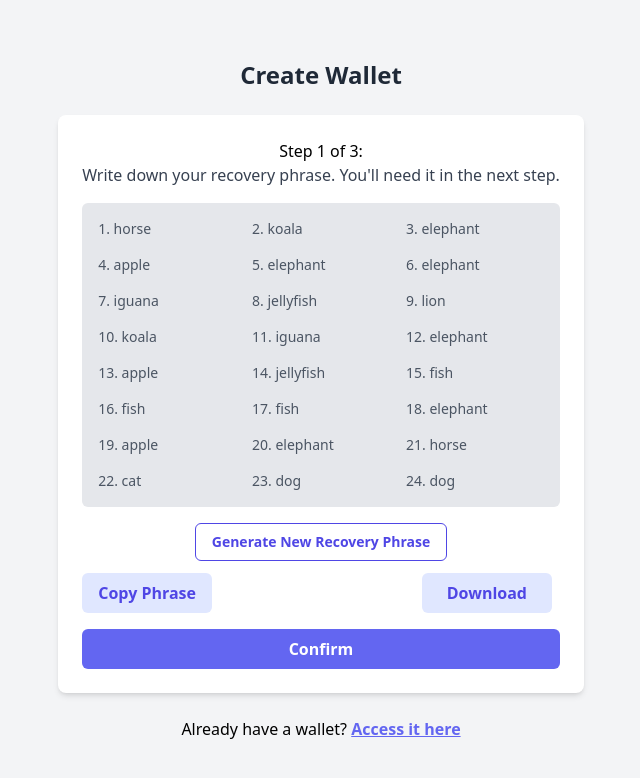
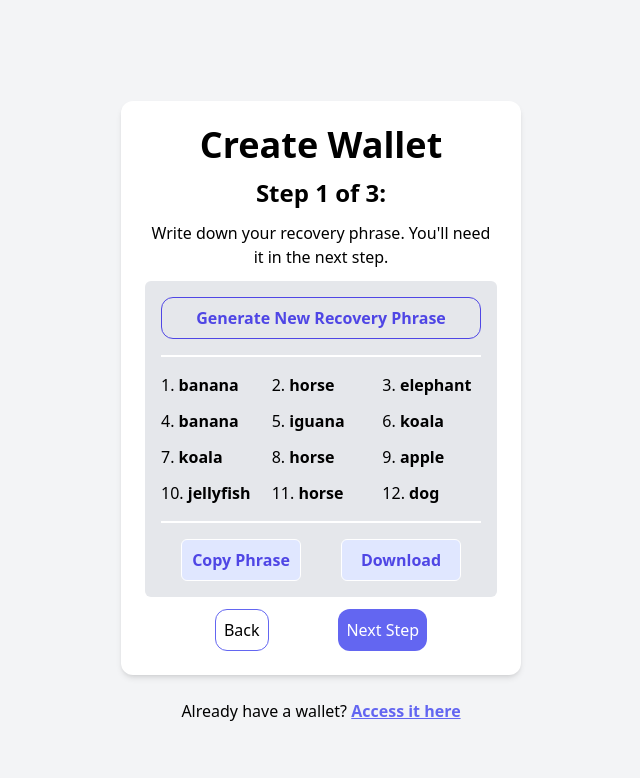
Before and after one commit to ElTioCrack/Wallet-Swap, a React (Vite) app: page /createwallet in a window 1280 px wide. Shown: the top 778 px of the page, without its empty margins (319-959 px from the left). Built offline with nearby package versions, Linux system fonts and the light colour scheme.

Commit message:
mejoras al CreateWalletPage.jsx

```diff
--- /dev/null
+++ b/src/components/inputs/PasswordInput.jsx
@@ -0,0 +1,67 @@
+import React, { useState, forwardRef, useImperativeHandle } from "react";
+
+const PasswordInput = forwardRef(
+  ({ label, placeholder, validateRegex = false }, ref) => {
+    const [password, setPassword] = useState("");
+    const [showPassword, setShowPassword] = useState(false);
+    const [isValid, setIsValid] = useState(true);
+
+    const togglePasswordVisibility = () => {
+      setShowPassword(!showPassword);
+    };
+
+    const handleChange = (e) => {
+      const value = e.target.value;
+      setPassword(value);
+
+      if (validateRegex) {
+        const regex =
+          /^(?=.*[A-Z])(?=.*[a-z])(?=.*\d)(?=.*[!@#$%^&*()-_=+{};:,<.>?]).{10,255}$/;
+        setIsValid(regex.test(value));
+      }
+    };
+
+    useImperativeHandle(ref, () => ({
+      getValue: () => password,
+    }));
+
+    return (
+      <div className="mb-4">
+        <label
+          htmlFor="password"
+          className="block text-gray-700 font-bold mb-2"
+        >
+          {label}
+        </label>
+        <div className="relative">
+          <input
+            type={showPassword ? "text" : "password"}
+            id="password"
+            className={`w-full rounded-md p-2 pr-7 border ${
+              !isValid ? "border-red-500" : "border-gray-400"
+            } focus:outline-none focus:border-indigo-500`}
+            placeholder={placeholder}
+            value={password}
+            onChange={handleChange}
+          />
+          <button
+            type="button"
+            className="absolute top-1/2 transform -translate-y-1/2 right-0 p-1 rounded focus:outline-none"
+            onClick={togglePasswordVisibility}
+          >
+            {showPassword ? "🙉" : "🙈"}
+          </button>
+        </div>
+        {!isValid && (
+          <p className="text-red-500 text-sm mt-1">
+            Password should contain at least one uppercase letter, one lowercase
+            letter, one number, one special character, and be between 10 and 255
+            characters long.
+          </p>
+        )}
+      </div>
+    );
+  }
+);
+
+export default PasswordInput;
--- a/src/pages/authentication/CreateWalletPage.jsx
+++ b/src/pages/authentication/CreateWalletPage.jsx
@@ -1,11 +1,15 @@
-import { useState, useEffect } from "react";
+import { useState, useEffect, useRef } from "react";
 import { Link } from "react-router-dom";
 
+import PasswordInput from "../../components/inputs/PasswordInput";
+
 function CreateWalletPage() {
-  const totalWords = 24;
+  const totalWords = 12;
   const [recoveryPhrase, setRecoveryPhrase] = useState([]);
   const [copied, setCopied] = useState(false);
   const [step, setStep] = useState(1);
+  const passwordRef = useRef(null);
+  const confirmPasswordRef = useRef(null);
 
   useEffect(() => {
     generateRecoveryPhrase();
@@ -47,6 +51,18 @@ function CreateWalletPage() {
       .catch((error) => console.error("Error copying to clipboard:", error));
   };
 
+  const pasteToClipboard = () => {
+    navigator.clipboard.readText().then((text) => {
+      const words = text.split(" ");
+      const inputs = document.querySelectorAll('input[type="text"]');
+      inputs.forEach((input, index) => {
+        if (words[index]) {
+          input.value = words[index];
+        }
+      });
+    });
+  };
+
   const downloadRecoveryPhrase = () => {
     const phraseToDownload = recoveryPhrase.join(" ");
     const element = document.createElement("a");
@@ -57,63 +73,236 @@ function CreateWalletPage() {
     element.click();
   };
 
-  const handleConfirm = () => {
-    alert("Recovery phrase confirmed:", recoveryPhrase);
-    console.log("Recovery phrase confirmed:", recoveryPhrase);
+  const uploadRecoveryPhrase = (event) => {
+    const file = event.target.files[0];
+    const reader = new FileReader();
+    reader.onload = (e) => {
+      const text = e.target.result;
+      const words = text.split(" ");
+      const inputs = document.querySelectorAll('input[type="text"]');
+      inputs.forEach((input, index) => {
+        if (words[index]) {
+          input.value = words[index];
+        }
+      });
+    };
+    reader.readAsText(file);
+  };
+
+  const handlePrevious = () => {
+    setStep(step - 1);
+  };
+
+  const handleNext = () => {
+    setCopied(false);
+    setStep(step + 1);
+  };
+
+  const compareInputs = () => {
+    const inputs = document.querySelectorAll('input[type="text"]');
+    const userWords = Array.from(inputs).map((input) => input.value);
+
+    const match = userWords.every(
+      (word, index) => word === recoveryPhrase[index]
+    );
+
+    if (match) {
+      setStep(step + 1);
+    } else {
+      alert("Las palabras no coinciden con la frase de recuperación.");
+    }
+  };
+
+  const compareValues = () => {
+    const passwordValue = passwordRef.current.getValue();
+    const confirmPasswordValue = confirmPasswordRef.current.getValue();
+
+    if (passwordValue === confirmPasswordValue) {
+      alert("Passwords match!");
+    } else {
+      alert("Passwords do not match!");
+    }
   };
 
   return (
-    <div className="flex flex-col items-center justify-center min-h-screen bg-gray-100">
-      <h1 className="text-2xl font-bold text-gray-800 mb-6 select-none">Create Wallet</h1>
-      <div className="bg-white p-6 rounded-lg shadow-md mb-6">
-        <h2 className="text-center select-none">Step {step} of 3:</h2>
-        <div>
-          <p className="text-gray-700 mb-4 select-none">
+    <main className="min-h-screen flex flex-col justify-center items-center bg-gray-100">
+      <div
+        className=" my-6 p-6 rounded-xl shadow-md bg-white"
+        style={{ width: "400px" }}
+      >
+        <h1 className="text-center rounded-xl text-4xl font-bold select-none">
+          Create Wallet
+        </h1>
+        <h2 className="my-3 text-center text-2xl font-bold select-none">
+          Step {step} of 3:
+        </h2>
+
+        {/* Start div cambiante */}
+        {step === 1 && (
+          <>
+            <p className="text-center select-none">
               Write down your recovery phrase. You'll need it in the next step.
             </p>
 
-          <div className="bg-gray-200 p-4 rounded-md mb-4 grid grid-cols-3 gap-4 ">
+            <div className="my-3 p-4 flex flex-col justify-center rounded-md bg-gray-200">
+              <button
+                className="p-2 border border-indigo-600 rounded-xl font-semibold select-none text-indigo-600 hover:text-indigo-800"
+                onClick={generateRecoveryPhrase}
+              >
+                Generate New Recovery Phrase
+              </button>
+              <hr className="border-t-2 border-white my-4" />
+
+              <div className="grid grid-cols-3 gap-3">
                 {recoveryPhrase.map((word, index) => (
-              <div key={index} className="flex text-sm text-gray-600">
+                  <div className="flex">
                     <p className="select-none">{index + 1}.&nbsp;</p>
-                <p>{word}</p>
+                    <p className="font-semibold">{word}</p>
                   </div>
                 ))}
               </div>
 
-          <div className="select-none">
-            <div className="flex justify-center my-3">
+              <hr className="border-t-2 border-white my-4" />
+
+              <div className="col-span-3 flex justify-around select-none">
                 <button
-                className="text-sm font-semibold text-indigo-600 border border-indigo-600 hover:text-indigo-800 hover:border-indigo-800 py-2 px-4 rounded-md focus:outline-none focus:ring-2 focus:ring-indigo-400"
-                onClick={generateRecoveryPhrase}
-              >
-                Generate New Recovery Phrase
-              </button>
-            </div>
-            <div className="flex justify-between items-center mb-4">
-              <button
-                className="bg-indigo-100 text-indigo-600 font-bold py-2 px-4 rounded-md mr-2 focus:outline-none hover:bg-indigo-300"
+                  className="font-bold p-2 rounded-md border border-white bg-indigo-100 hover:bg-indigo-300 text-indigo-600"
+                  style={{ width: "120px" }}
                   onClick={copyToClipboard}
-                style={{ width: "130px" }}
                 >
                   {copied ? "Copied" : "Copy Phrase"}
                 </button>
                 <button
-                className="bg-indigo-100 text-indigo-600 font-bold py-2 px-4 rounded-md mr-2 focus:outline-none hover:bg-indigo-300"
+                  className="font-bold p-2 rounded-md border border-white bg-indigo-100 hover:bg-indigo-300 text-indigo-600"
+                  style={{ width: "120px" }}
                   onClick={downloadRecoveryPhrase}
-                style={{ width: "130px" }}
                 >
                   Download
                 </button>
               </div>
             </div>
+
+            <div className="mt-2 flex justify-evenly select-nsone bg-white">
+              <Link className="p-2 rounded-xl border border-indigo-500" to="/">
+                Back
+              </Link>
+              <button
+                className="p-2 rounded-xl bg-indigo-500 text-white"
+                onClick={handleNext}
+              >
+                Next Step
+              </button>
             </div>
+          </>
+        )}
+
+        {step === 2 && (
+          <>
+            <p className="text-center select-none">
+              Confirm your recovery phrase This is to verify that you have the
+              recovery phrase in a safe place
+            </p>
+
+            <div className="my-3 p-4 flex flex-col justify-center rounded-md bg-gray-200">
+              <div className="col-span-3 flex justify-around select-none">
                 <button
-          className="bg-indigo-500 text-white font-bold py-2 px-4 rounded-md w-full focus:outline-none hover:bg-indigo-800 select-none"
-          onClick={handleConfirm}
+                  className="font-bold p-2 rounded-md border border-white bg-indigo-100 hover:bg-indigo-300 text-indigo-600"
+                  style={{ width: "120px" }}
+                  onClick={pasteToClipboard}
                 >
-          Confirm
+                  Paste Phrase
                 </button>
+                <label
+                  className="p-2 font-bold text-center rounded-md border border-white bg-indigo-100 hover:bg-indigo-300 text-indigo-600"
+                  style={{ width: "120px" }}
+                  htmlFor="fileInput"
+                >
+                  Upload
+                </label>
+                <input
+                  id="fileInput"
+                  type="file"
+                  className="hidden"
+                  onChange={uploadRecoveryPhrase}
+                />
+              </div>
+
+              <hr className="border-t-2 border-white my-4" />
+
+              <div className="grid grid-cols-3 gap-2">
+                {Array.from({ length: totalWords }).map((_, index) => (
+                  <div key={index} className="flex justify-between">
+                    <label
+                      htmlFor={`word-${index + 1}`}
+                      className="w-8 select-none"
+                    >
+                      {index + 1}.
+                    </label>
+                    <input
+                      type="text"
+                      id={`word-${index + 1}`}
+                      className=" p-1 font-semibold border-b border-gray-400 focus:outline-none focus:border-indigo-500 w-full"
+                      placeholder={`Word ${index + 1}`}
+                    />
+                  </div>
+                ))}
+              </div>
+            </div>
+
+            <div className="mt-2 flex justify-evenly select-nsone bg-white">
+              <button
+                className="p-2 rounded-xl border border-indigo-500"
+                onClick={handlePrevious}
+              >
+                Back
+              </button>
+              <button
+                className="p-2 rounded-xl bg-indigo-500 text-white"
+                onClick={compareInputs}
+              >
+                Next Step
+              </button>
+            </div>
+          </>
+        )}
+
+        {step === 3 && (
+          <>
+            <p className="text-center select-none">
+              Set a passcode for your wallet
+            </p>
+
+            <div className="my-3 p-4 flex flex-col justify-center rounded-md bg-gray-200">
+              <PasswordInput
+                ref={passwordRef}
+                label="Password"
+                placeholder="Enter your password"
+                validateRegex={true}
+              />
+              <PasswordInput
+                ref={confirmPasswordRef}
+                label="Confirm Password"
+                placeholder="Confirm your password"
+              />
+            </div>
+
+            <div className="mt-2 flex justify-evenly select-nsone bg-white">
+              <button
+                className="p-2 rounded-xl border border-indigo-500"
+                onClick={handlePrevious}
+              >
+                Back
+              </button>
+              <button
+                className="p-2 rounded-xl bg-indigo-500 text-white"
+                onClick={compareValues}
+              >
+                Create Wallet
+              </button>
+            </div>
+          </>
+        )}
+        {/* End div cambiante */}
       </div>
 
       <div className="select-none">
@@ -125,7 +314,7 @@ function CreateWalletPage() {
           Access it here
         </Link>
       </div>
-    </div>
+    </main>
   );
 }
 
```
Lines whose indentation alone changed are shown as unchanged.
